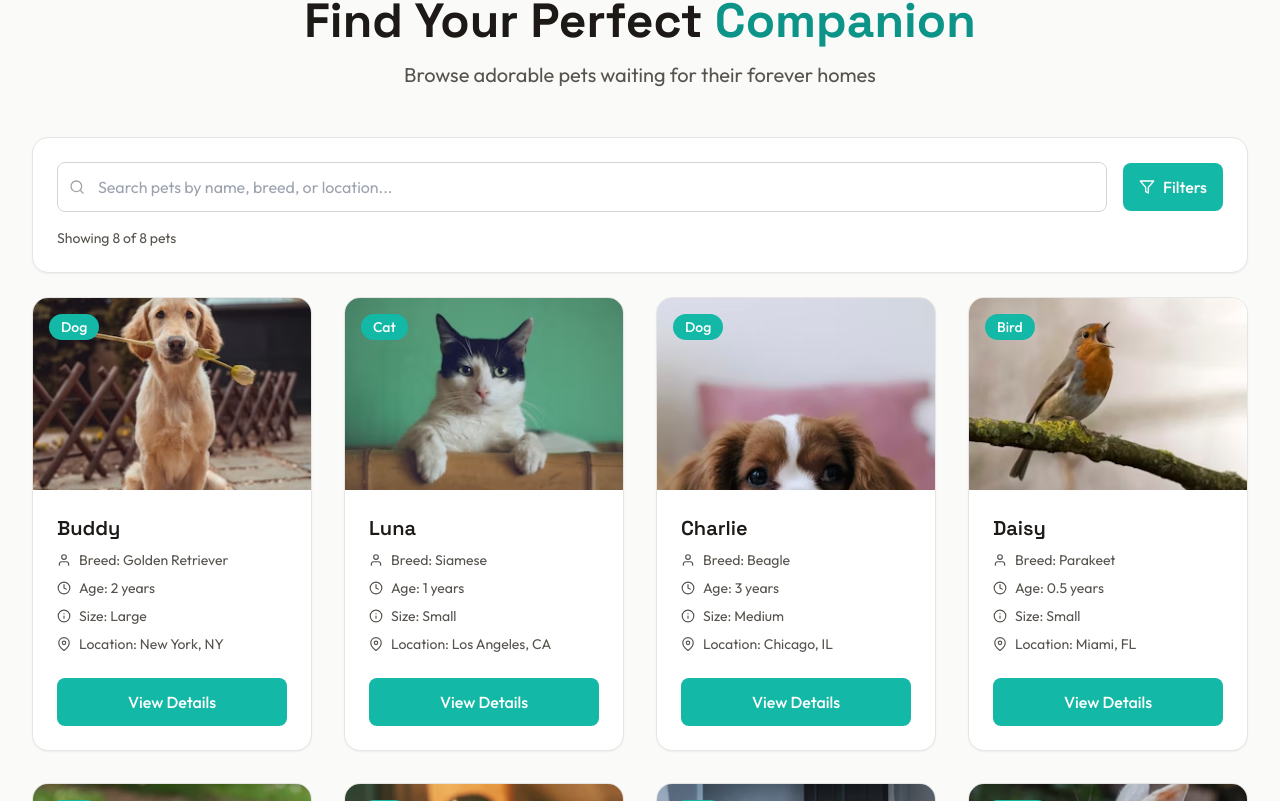
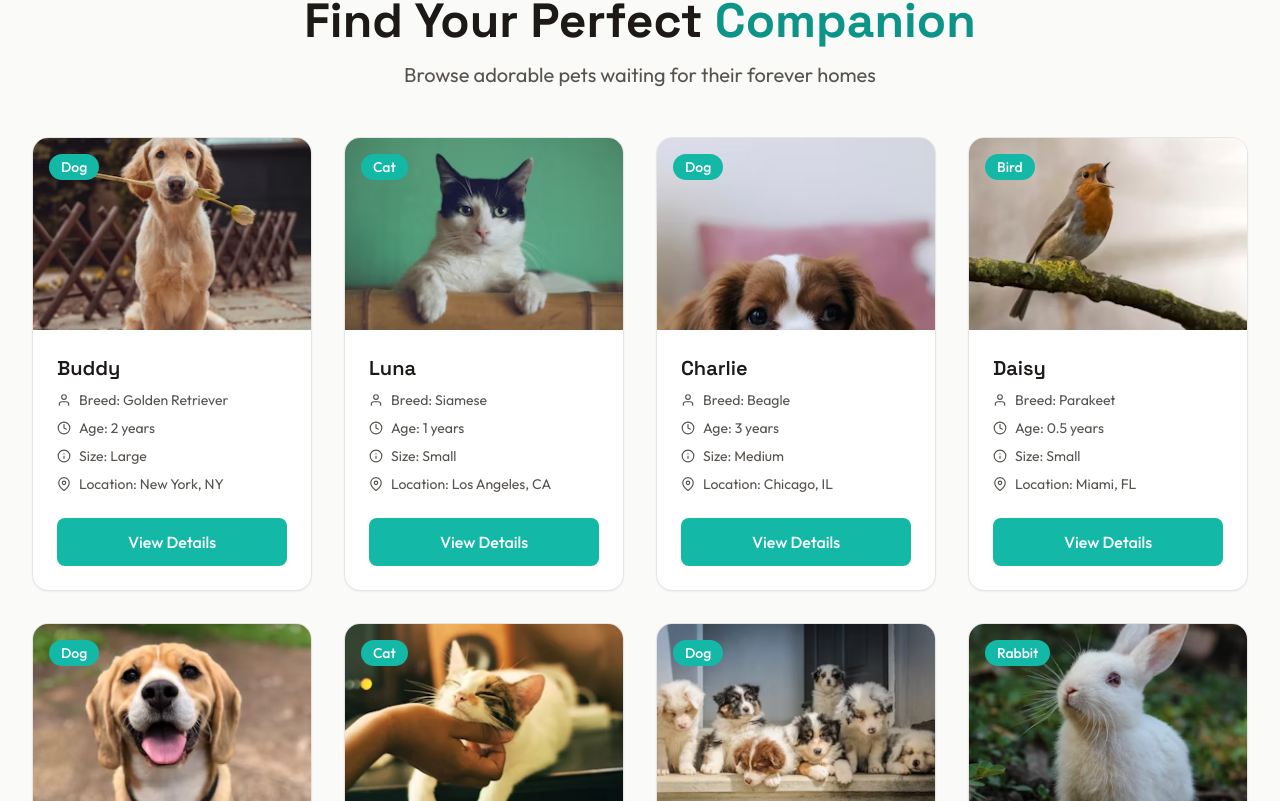
Before and after one commit to Jude006/furshield, a React (Vite) app: page / in a window 1280 px wide. Shown: the part 3919-4720 px from the top of the page. Built offline with nearby package versions, Linux system fonts and the light colour scheme.

Commit message:
fix the pets display

```diff
--- a/src/components/home/FeaturedPets.jsx
+++ b/src/components/home/FeaturedPets.jsx
@@ -1,9 +1,7 @@
-import React, { useState, useEffect, useCallback, useMemo } from 'react';
+import React, { useState, useEffect, useMemo } from 'react';
 import { motion, AnimatePresence } from 'framer-motion';
 import { Link } from 'react-router-dom';
 import { FiSearch, FiX, FiMapPin, FiClock, FiUser, FiInfo, FiFilter } from 'react-icons/fi';
-import { toast } from 'react-toastify';
-import { debounce } from 'lodash';
 import petsData from '../../data/pets.json';
 
 const FeaturedPets = () => {
@@ -20,68 +18,20 @@ const FeaturedPets = () => {
   const [loading, setLoading] = useState(true);
   const [selectedPet, setSelectedPet] = useState(null);
   const [showModal, setShowModal] = useState(false);
-  const [showFilters, setShowFilters] = useState(false);
-  const [isAuthenticated, setIsAuthenticated] = useState(false);
 
-  // Check authentication status
-  useEffect(() => {
-    const token = localStorage.getItem('token');
-    setIsAuthenticated(!!token);
-  }, []);
-
-  // Fetch pets data
   useEffect(() => {
     const fetchPets = async () => {
-      try {
-        setLoading(true);
-        await new Promise(resolve => setTimeout(resolve, 800));
-        const transformedPets = petsData.map(pet => ({
-          ...pet,
-          image: pet.image || 'https://images.unsplash.com/photo-1543466835-00a7907e9de1?auto=format&fit=crop&q=80&w=300'
-        }));
-        setAllPets(transformedPets);
-      } catch (error) {
-        console.error('Error fetching pets:', error);
-        toast.error('Failed to load pets');
-      } finally {
-        setLoading(false);
-      }
+      setLoading(true);
+      await new Promise(resolve => setTimeout(resolve, 800));
+      setAllPets(petsData);
+      setLoading(false);
     };
     fetchPets();
   }, []);
 
-  // Compute filter options
-  const filterOptions = useMemo(() => {
-    const species = [...new Set(petsData.map(pet => pet.species))];
-    const breeds = [...new Set(petsData.map(pet => pet.breed))];
-    const locations = [...new Set(petsData.map(pet => pet.location))];
-    return { species, breeds, locations };
-  }, []);
 
 
-
-  // Debounced handlers
-  const debouncedHandleFilterChange = useCallback(
-    debounce((filterType, value) => {
-      setFilters(prev => ({ ...prev, [filterType]: value }));
-    }, 300),
-    []
-  );
-
-  const debouncedHandleSearchChange = useCallback(
-    debounce((value) => {
-      setSearchQuery(value);
-    }, 300),
-    []
-  );
-
-  // ✅ Fix reset issue
-  const clearFilters = useCallback(() => {
-    // cancel any pending debounced calls
-    debouncedHandleFilterChange.cancel();
-    debouncedHandleSearchChange.cancel();
-
-    // reset filters and search immediately
+  const clearFilters = () => {
     setFilters({
       species: '',
       breed: '',
@@ -91,52 +41,38 @@ const FeaturedPets = () => {
       gender: ''
     });
     setSearchQuery('');
-  }, [debouncedHandleFilterChange, debouncedHandleSearchChange]);
+  };
 
-
-  // Filter pets
   const filteredPets = useMemo(() => {
-    let result = [...allPets];
-    if (searchQuery) {
-      const query = searchQuery.toLowerCase();
-      result = result.filter(pet =>
-        pet.name.toLowerCase().includes(query) ||
-        pet.breed.toLowerCase().includes(query) ||
-        pet.species.toLowerCase().includes(query) ||
-        pet.location.toLowerCase().includes(query)
-      );
-    }
-    Object.entries(filters).forEach(([key, value]) => {
-      if (value) {
-        if (key === 'age') {
-          result = result.filter(pet => pet.ageCategory.toLowerCase() === value.toLowerCase());
-        } else {
-          result = result.filter(pet => pet[key].toLowerCase() === value.toLowerCase());
-        }
+    return allPets.filter(pet => {
+      if (searchQuery) {
+        const query = searchQuery.toLowerCase();
+        const matchesSearch =
+          pet.name.toLowerCase().includes(query) ||
+          pet.breed.toLowerCase().includes(query) ||
+          pet.species.toLowerCase().includes(query) ||
+          pet.location.toLowerCase().includes(query);
+        if (!matchesSearch) return false;
       }
+      return Object.entries(filters).every(([key, value]) => {
+        if (!value) return true;
+        if (key === 'age') return pet.ageCategory === value;
+        return pet[key].toLowerCase().includes(value.toLowerCase());
+      });
     });
-    return result;
   }, [allPets, filters, searchQuery]);
 
-  const hasActiveFilters = useMemo(() =>
-    Object.values(filters).some(value => value !== '') || searchQuery,
-    [filters, searchQuery]
-  );
+  const hasActiveFilters = Object.values(filters).some(value => value !== '') || searchQuery;
 
-  const viewPetDetails = useCallback((pet) => {
+  const viewPetDetails = (pet) => {
     setSelectedPet(pet);
     setShowModal(true);
-  }, []);
+  };
 
-  const closeModal = useCallback(() => {
+  const closeModal = () => {
     setShowModal(false);
     setSelectedPet(null);
-  }, []);
-
-  const handleAdoptClick = useCallback(() => {
-    toast.success(`Adoption process started for ${selectedPet.name}!`);
-    closeModal();
-  }, [selectedPet, closeModal]);
+  };
 
   const containerVariants = {
     hidden: { opacity: 0 },
@@ -153,62 +89,6 @@ const FeaturedPets = () => {
     visible: { opacity: 1, scale: 1, transition: { duration: 0.3, ease: 'easeOut' } },
     exit: { opacity: 0, scale: 0.8, transition: { duration: 0.2 } }
   };
-
-  // Memoized PetCard component
-  const PetCard = React.memo(({ pet, viewPetDetails }) => (
-    <motion.div
-      variants={itemVariants}
-      className="overflow-hidden transition-all duration-300 bg-white border shadow-sm rounded-2xl border-neutral-200 hover:shadow-xl group"
-    >
-      <div className="relative overflow-hidden">
-        <img
-          src={pet.image}
-          alt={pet.name}
-          className="object-cover w-full h-48 transition-transform duration-300 group-hover:scale-105"
-          loading="lazy"
-          onError={(e) => {
-            e.target.src = 'https://images.unsplash.com/photo-1543466835-00a7907e9de1?auto=format&fit=crop&q=80&w=300';
-          }}
-        />
-        <div className="absolute top-4 left-4">
-          <span className="px-3 py-1 text-sm font-medium text-white rounded-full bg-primary-500">
-            {pet.species}
-          </span>
-        </div>
-      </div>
-      <div className="p-6">
-        <h3 className="mb-2 text-xl font-semibold text-neutral-900 font-display">
-          {pet.name}
-        </h3>
-        <div className="space-y-2 text-sm text-neutral-600">
-          <p className="flex items-center">
-            <FiUser className="mr-2" />
-            Breed: {pet.breed}
-          </p>
-          <p className="flex items-center">
-            <FiClock className="mr-2" />
-            Age: {pet.age} years
-          </p>
-          <p className="flex items-center">
-            <FiInfo className="mr-2" />
-            Size: {pet.size}
-          </p>
-          <p className="flex items-center">
-            <FiMapPin className="mr-2" />
-            Location: {pet.location}
-          </p>
-        </div>
-        <div className="mt-6">
-          <button
-            onClick={() => viewPetDetails(pet)}
-            className="w-full px-4 py-3 font-medium text-center text-white transition-colors duration-300 rounded-lg bg-primary-500 hover:bg-primary-600"
-          >
-            View Details
-          </button>
-        </div>
-      </div>
-    </motion.div>
-  ));
 
   if (loading) {
     return (
@@ -243,149 +123,6 @@ const FeaturedPets = () => {
           </p>
         </motion.div>
 
-        <motion.div
-          initial={{ opacity: 0, y: 20 }}
-          whileInView={{ opacity: 1, y: 0 }}
-          viewport={{ once: true }}
-          transition={{ duration: 0.6, delay: 0.2 }}
-          className="p-6 mb-6 bg-white border shadow-sm rounded-2xl border-neutral-200"
-        >
-          <div className="flex flex-col gap-4 sm:flex-row sm:items-center">
-            <div className="relative flex-1">
-              <FiSearch className="absolute left-3 top-1/2 transform -translate-y-1/2 text-neutral-400" />
-              <input
-                type="text"
-                placeholder="Search pets by name, breed, or location..."
-                value={searchQuery}
-                onChange={(e) => debouncedHandleSearchChange(e.target.value)}
-                className="w-full pl-10 pr-10 py-3 border rounded-lg border-neutral-300 focus:ring-2 focus:ring-primary-500 focus:border-transparent"
-              />
-              {searchQuery && (
-                <button
-                  onClick={() => debouncedHandleSearchChange('')}
-                  className="absolute right-3 top-1/2 transform -translate-y-1/2 text-neutral-400 hover:text-neutral-600"
-                >
-                  <FiX size={16} />
-                </button>
-              )}
-            </div>
-            <button
-              onClick={() => setShowFilters(!showFilters)}
-              className="flex items-center px-4 py-3 font-medium text-white rounded-lg bg-primary-500 hover:bg-primary-600"
-            >
-              <FiFilter className="mr-2" />
-              Filters
-            </button>
-            {hasActiveFilters && (
-              <button
-                onClick={clearFilters}
-                className="px-4 py-3 font-medium text-primary-600 border border-primary-500 rounded-lg hover:bg-primary-50"
-              >
-                Clear All
-              </button>
-            )}
-          </div>
-
-          <AnimatePresence>
-            {showFilters && (
-              <motion.div
-                initial={{ opacity: 0, height: 0 }}
-                animate={{ opacity: 1, height: 'auto' }}
-                exit={{ opacity: 0, height: 0 }}
-                className="mt-6 pt-6 border-t border-neutral-200"
-              >
-                <div className="grid grid-cols-1 gap-4 md:grid-cols-2 lg:grid-cols-3">
-                  <div>
-                    <label className="block mb-2 text-sm font-medium text-neutral-700">Species</label>
-                    <select
-                      value={filters.species}
-                      onChange={(e) => debouncedHandleFilterChange('species', e.target.value)}
-                      className="w-full px-4 py-2 border rounded-lg border-neutral-300 focus:ring-2 focus:ring-primary-500 focus:border-transparent"
-                    >
-                      <option value="">All Species</option>
-                      {filterOptions.species.map(species => (
-                        <option key={species} value={species}>{species}</option>
-                      ))}
-                    </select>
-                  </div>
-                  <div>
-                    <label className="block mb-2 text-sm font-medium text-neutral-700">Breed</label>
-                    <select
-                      value={filters.breed}
-                      onChange={(e) => debouncedHandleFilterChange('breed', e.target.value)}
-                      className="w-full px-4 py-2 border rounded-lg border-neutral-300 focus:ring-2 focus:ring-primary-500 focus:border-transparent"
-                    >
-                      <option value="">All Breeds</option>
-                      {filterOptions.breeds.map(breed => (
-                        <option key={breed} value={breed}>{breed}</option>
-                      ))}
-                    </select>
-                  </div>
-                  <div>
-                    <label className="block mb-2 text-sm font-medium text-neutral-700">Age</label>
-                    <select
-                      value={filters.age}
-                      onChange={(e) => debouncedHandleFilterChange('age', e.target.value)}
-                      className="w-full px-4 py-2 border rounded-lg border-neutral-300 focus:ring-2 focus:ring-primary-500 focus:border-transparent"
-                    >
-                      <option value="">All Ages</option>
-                      <option value="puppy">Puppy/Kitten (0-1)</option>
-                      <option value="young">Young (1-3)</option>
-                      <option value="adult">Adult (3-7)</option>
-                      <option value="senior">Senior (7+)</option>
-                    </select>
-                  </div>
-                  <div>
-                    <label className="block mb-2 text-sm font-medium text-neutral-700">Size</label>
-                    <select
-                      value={filters.size}
-                      onChange={(e) => debouncedHandleFilterChange('size', e.target.value)}
-                      className="w-full px-4 py-2 border rounded-lg border-neutral-300 focus:ring-2 focus:ring-primary-500 focus:border-transparent"
-                    >
-                      <option value="">All Sizes</option>
-                      <option value="Small">Small</option>
-                      <option value="Medium">Medium</option>
-                      <option value="Large">Large</option>
-                    </select>
-                  </div>
-                  <div>
-                    <label className="block mb-2 text-sm font-medium text-neutral-700">Gender</label>
-                    <select
-                      value={filters.gender}
-                      onChange={(e) => debouncedHandleFilterChange('gender', e.target.value)}
-                      className="w-full px-4 py-2 border rounded-lg border-neutral-300 focus:ring-2 focus:ring-primary-500 focus:border-transparent"
-                    >
-                      <option value="">All Genders</option>
-                      <option value="Male">Male</option>
-                      <option value="Female">Female</option>
-                    </select>
-                  </div>
-                  <div>
-                    <label className="block mb-2 text-sm font-medium text-neutral-700">Location</label>
-                    <select
-                      value={filters.location}
-                      onChange={(e) => debouncedHandleFilterChange('location', e.target.value)}
-                      className="w-full px-4 py-2 border rounded-lg border-neutral-300 focus:ring-2 focus:ring-primary-500 focus:border-transparent"
-                    >
-                      <option value="">All Locations</option>
-                      {filterOptions.locations.map(location => (
-                        <option key={location} value={location}>{location}</option>
-                      ))}
-                    </select>
-                  </div>
-                </div>
-              </motion.div>
-            )}
-          </AnimatePresence>
-
-          <div className="flex items-center justify-between mt-4">
-            <span className="text-sm text-neutral-600">
-              Showing {filteredPets.length} of {allPets.length} pets
-              {hasActiveFilters && ' matching your criteria'}
-            </span>
-          </div>
-        </motion.div>
-
         {filteredPets.length === 0 ? (
           <motion.div
             initial={{ opacity: 0, y: 20 }}
@@ -406,7 +143,7 @@ const FeaturedPets = () => {
             {hasActiveFilters && (
               <button
                 onClick={clearFilters}
-                className="px-6 py-3 font-medium transition-colors duration-300 border rounded-lg text-primary-600 bg-primary-50 hover:bg-primary-100"
+                className="px-6 py-3 font-medium transition-colors duration-300 border rounded-lg text-primary-600 border-primary-500 hover:bg-primary-50"
               >
                 Show All Pets
               </button>
@@ -422,7 +159,58 @@ const FeaturedPets = () => {
               className="grid grid-cols-1 gap-8 sm:grid-cols-2 lg:grid-cols-3 xl:grid-cols-4"
             >
               {filteredPets.map((pet) => (
-                <PetCard key={pet.id} pet={pet} viewPetDetails={viewPetDetails} />
+                <motion.div
+                  key={pet.id}
+                  variants={itemVariants}
+                  className="overflow-hidden transition-all duration-300 bg-white border shadow-sm rounded-2xl border-neutral-200 hover:shadow-xl group"
+                >
+                  <div className="relative overflow-hidden">
+                    <img
+                      src={pet.image}
+                      alt={pet.name}
+                      className="object-cover w-full h-48 transition-transform duration-300 group-hover:scale-105"
+                      onError={(e) => {
+                        e.target.src = 'https://images.unsplash.com/photo-1543466835-00a7907e9de1?auto=format&fit=crop&q=80&w=300';
+                      }}
+                    />
+                    <div className="absolute top-4 left-4">
+                      <span className="px-3 py-1 text-sm font-medium text-white rounded-full bg-primary-500">
+                        {pet.species}
+                      </span>
+                    </div>
+                  </div>
+                  <div className="p-6">
+                    <h3 className="mb-2 text-xl font-semibold text-neutral-900 font-display">
+                      {pet.name}
+                    </h3>
+                    <div className="space-y-2 text-sm text-neutral-600">
+                      <p className="flex items-center">
+                        <FiUser className="mr-2" />
+                        Breed: {pet.breed}
+                      </p>
+                      <p className="flex items-center">
+                        <FiClock className="mr-2" />
+                        Age: {pet.age} years
+                      </p>
+                      <p className="flex items-center">
+                        <FiInfo className="mr-2" />
+                        Size: {pet.size}
+                      </p>
+                      <p className="flex items-center">
+                        <FiMapPin className="mr-2" />
+                        Location: {pet.location}
+                      </p>
+                    </div>
+                    <div className="mt-6">
+                      <button
+                        onClick={() => viewPetDetails(pet)}
+                        className="w-full px-4 py-3 font-medium text-center text-white transition-colors duration-300 rounded-lg bg-primary-500 hover:bg-primary-600"
+                      >
+                        View Details
+                      </button>
+                    </div>
+                  </div>
+                </motion.div>
               ))}
             </motion.div>
             <motion.div
@@ -435,7 +223,7 @@ const FeaturedPets = () => {
                 {hasActiveFilters && ' matching your criteria'}
               </p>
               <Link
-                to={isAuthenticated ? '/pets-dashboard/adopt' : '/auth/register'}
+                to="/auth/signup"
                 className="inline-flex items-center mt-4 px-8 py-4 font-semibold text-white transition-colors duration-300 rounded-lg shadow-md bg-secondary-500 hover:bg-secondary-600 hover:shadow-lg"
               >
                 Sign Up to Adopt
@@ -476,7 +264,6 @@ const FeaturedPets = () => {
                       src={selectedPet.image}
                       alt={selectedPet.name}
                       className="object-cover w-full h-64 md:h-full"
-                      loading="lazy"
                       onError={(e) => {
                         e.target.src = 'https://images.unsplash.com/photo-1543466835-00a7907e9de1?auto=format&fit=crop&q=80&w=300';
                       }}
@@ -515,18 +302,7 @@ const FeaturedPets = () => {
                       <h3 className="mb-2 text-lg font-semibold text-neutral-900">About {selectedPet.name}</h3>
                       <p className="text-sm text-neutral-600">{selectedPet.description || 'No description available.'}</p>
                     </div>
-                    <div className="mt-6">
-                      <Link
-                        to={isAuthenticated ? '/pets-dashboard/adopt' : '/auth/signup'}
-                        onClick={handleAdoptClick}
-                        className="flex items-center justify-center px-6 py-3 font-medium text-white transition-colors duration-300 rounded-lg bg-primary-500 hover:bg-primary-600"
-                      >
-                        Adopt Now
-                        <svg className="w-5 h-5 ml-2" fill="none" stroke="currentColor" viewBox="0 0 24 24">
-                          <path strokeLinecap="round" strokeLinejoin="round" strokeWidth="2" d="M17 8l4 4m0 0l-4 4m4-4H3" />
-                        </svg>
-                      </Link>
-                    </div>
+
                   </div>
                 </div>
               </motion.div>
```
